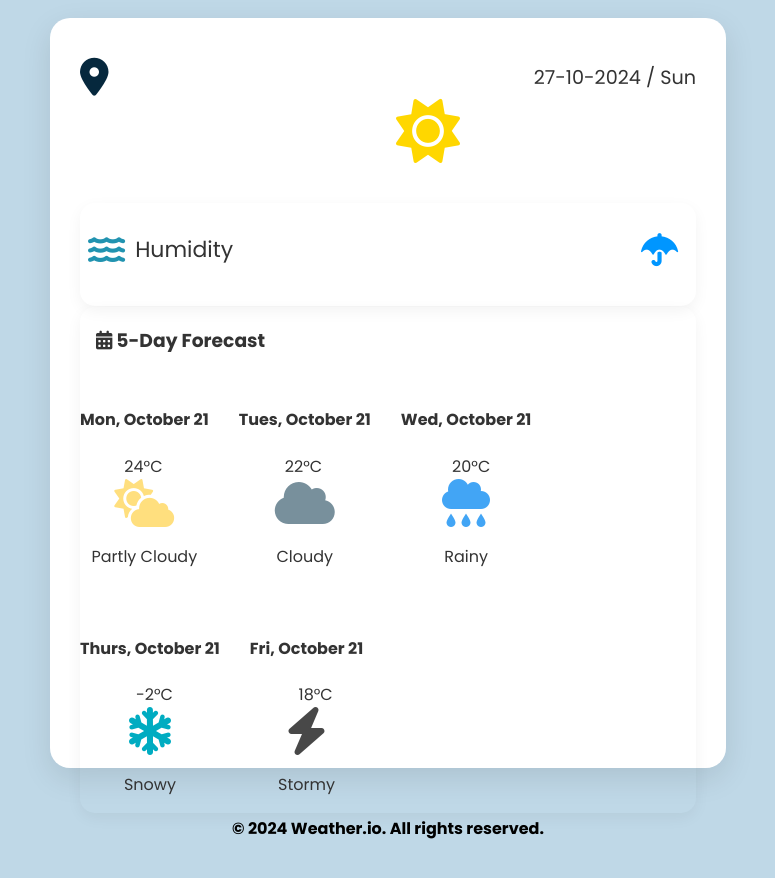
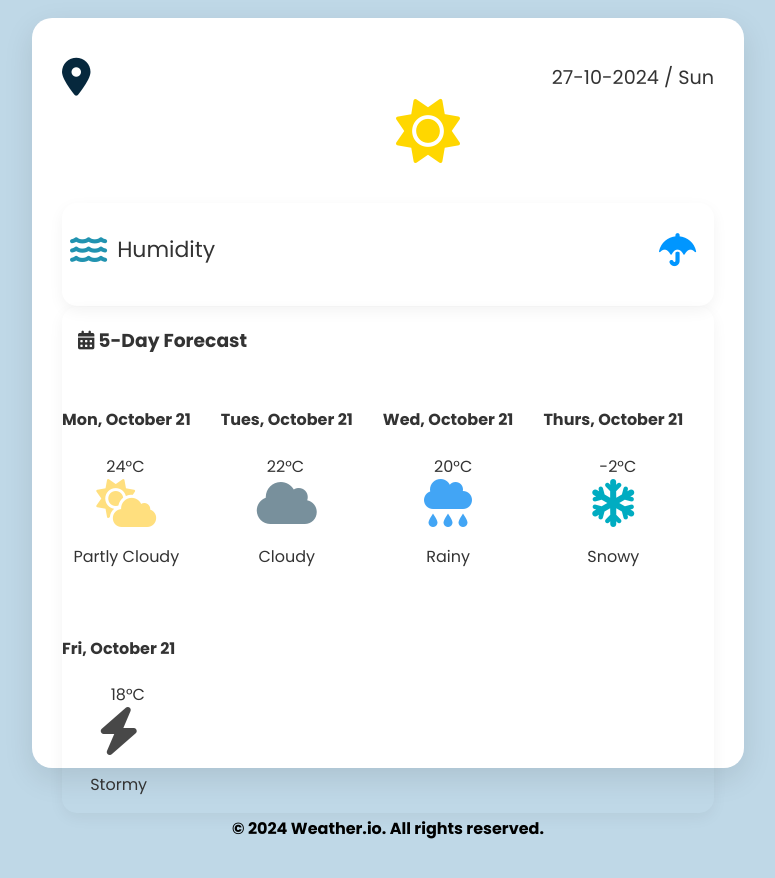
Before and after one commit to clubgamma/Weather-Web-App-2024, a plain HTML site: page weather_info.html in a window 1280 px wide. Shown: the whole page, without its empty margins (252-1027 px from the left). Drawn offline with Linux system fonts and the light colour scheme.

Commit message:
Update information.css

```diff
--- a/css/information.css
+++ b/css/information.css
@@ -69,7 +69,7 @@ body {
 }
 .weather-container {
     max-width: 1200px;
-    width: 616px;
+    width: 652px;
     height: 690px;
     padding: 30px;
     background-color: white;
```
